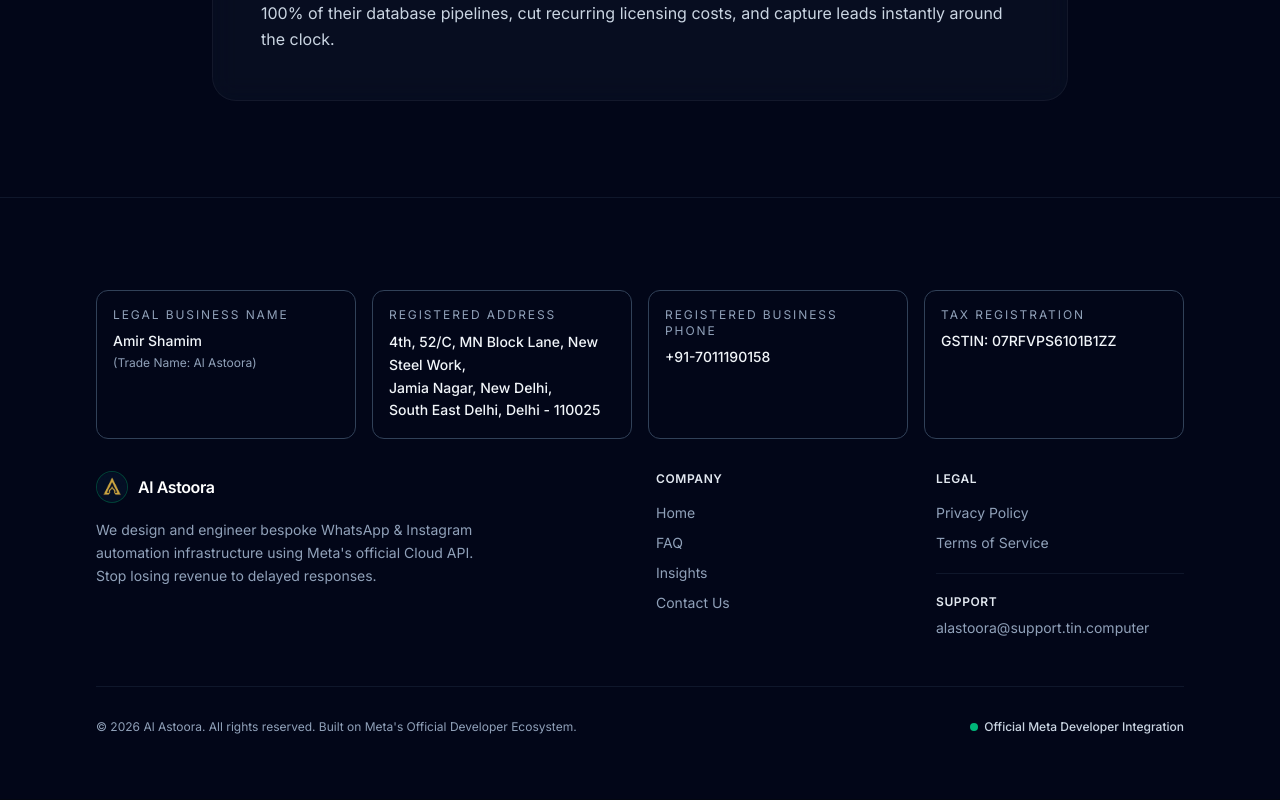
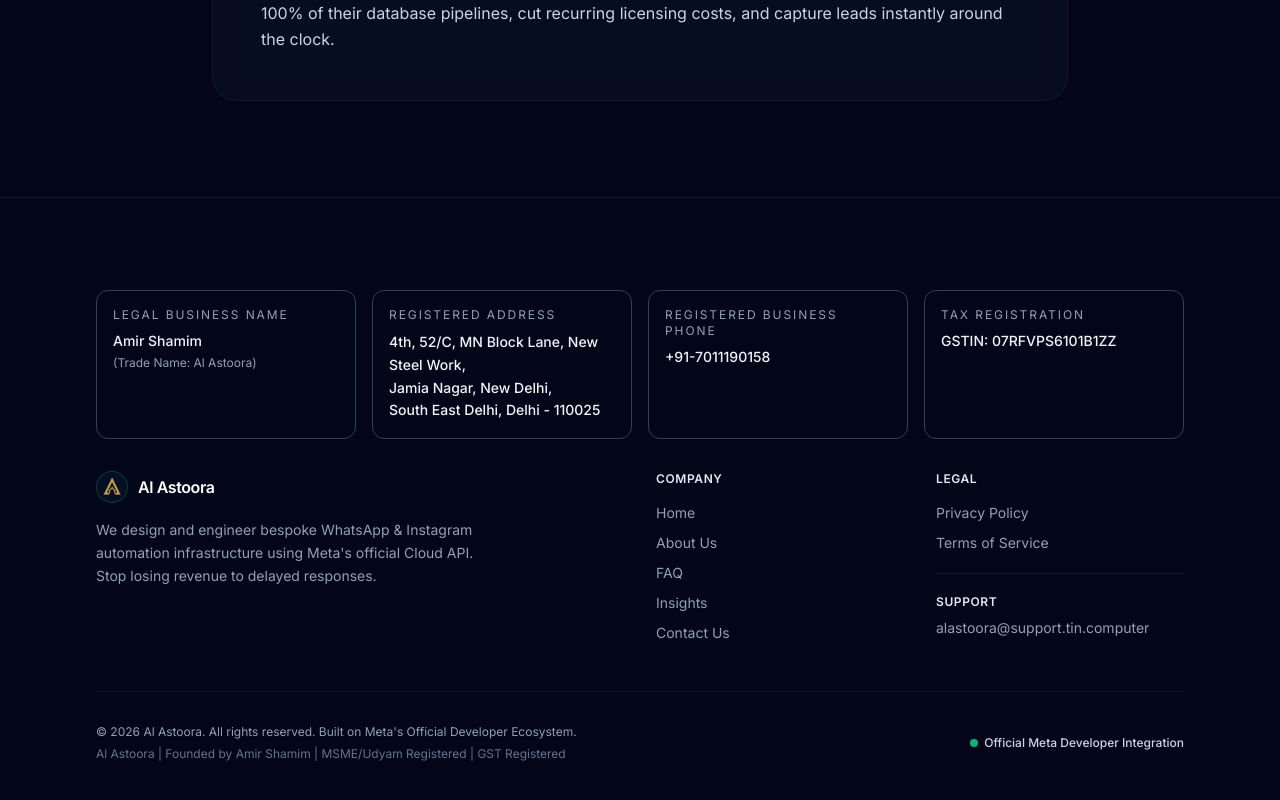
Before and after one commit to AmirShamim/webcraft-studio, a Next.js app: page /about in a window 1280 px wide. Shown: the part 1179-1979 px from the top of the page. Built offline with nearby package versions, Linux system fonts and the light colour scheme; no server answers.

Commit message:
Updated the details for legal name and trade name become consistent and this will work inshaallah

```diff
--- a/app/contact/page.tsx
+++ b/app/contact/page.tsx
@@ -1,8 +1,9 @@
 import type { Metadata } from 'next';
 import Link from 'next/link';
-import { MessageSquare, Phone, Send, ArrowLeft, Shield } from 'lucide-react';
+import { MessageSquare, Phone, Send, ArrowLeft, Shield, Mail } from 'lucide-react';
 import Header from '@/components/Header';
 import Footer from '@/components/Footer';
+import ContactForm from './ContactForm';
 
 export const metadata: Metadata = {
   alternates: {
--- a/components/Footer.tsx
+++ b/components/Footer.tsx
@@ -57,6 +57,11 @@
                 </Link>
               </li>
               <li>
+                <Link href="/about" className="hover:text-emerald-400 transition-colors">
+                  About Us
+                </Link>
+              </li>
+              <li>
                 <Link href="/faq" className="hover:text-emerald-400 transition-colors">
                   FAQ
                 </Link>
@@ -105,7 +110,13 @@
         </div>
 
         <div className="mt-12 pt-8 border-t border-slate-900 flex flex-col sm:flex-row items-center justify-between gap-4 text-xs">
-          <p>© {currentYear} Al Astoora. All rights reserved. Built on Meta&apos;s Official Developer Ecosystem.</p>
+          <div className="space-y-1.5 text-center sm:text-left">
+            <p>© {currentYear} Al Astoora. All rights reserved. Built on Meta&apos;s Official Developer Ecosystem.</p>
+            <p className="text-slate-500">
+              Al Astoora | Founded by Amir Shamim<br className="sm:hidden" />
+              <span className="hidden sm:inline"> | </span>MSME/Udyam Registered | GST Registered
+            </p>
+          </div>
           <div className="flex items-center gap-1.5">
             <span className="h-2 w-2 rounded-full bg-emerald-500 animate-pulse" />
             <span className="text-slate-300 font-medium">Official Meta Developer Integration</span>
--- a/components/Header.tsx
+++ b/components/Header.tsx
@@ -19,6 +19,7 @@
 
   const isInsightsActive = pathname?.startsWith('/insights');
   const isFaqActive = pathname === '/faq';
+  const isAboutActive = pathname === '/about';
   const isLogoActive = pathname === '/' && isAtTop;
   const showActiveSection = pathname === '/' && !isAtTop ? activeSection : '';
   // Track scroll position for header styling
@@ -159,6 +160,16 @@
             {/* Separate routes / page links */}
             <div className="flex items-center gap-1 bg-slate-900/35 px-1.5 py-1 rounded-full border border-slate-900">
               <Link
+                href="/about"
+                className={`relative px-3.5 py-1.5 text-[13px] font-medium rounded-full transition-all duration-300 cursor-pointer ${
+                  isAboutActive
+                    ? 'text-emerald-400 bg-emerald-500/10 font-semibold border border-emerald-500/20'
+                    : 'text-slate-400 hover:text-slate-200 border border-transparent'
+                }`}
+              >
+                About Us
+              </Link>
+              <Link
                 href="/faq"
                 className={`relative px-3.5 py-1.5 text-[13px] font-medium rounded-full transition-all duration-300 cursor-pointer ${
                   isFaqActive
@@ -283,7 +294,18 @@
               <div className="border-t border-slate-900/80" />
             </div>
 
-            <div className="grid grid-cols-2 gap-2">
+            <div className="grid grid-cols-3 gap-2">
+              <Link
+                href="/about"
+                onClick={() => setMobileOpen(false)}
+                className={`flex items-center justify-center rounded-xl px-2 py-3 text-[13px] font-medium transition-all cursor-pointer border ${
+                  isAboutActive
+                    ? 'bg-emerald-500/10 text-emerald-400 border-emerald-500/20 font-semibold'
+                    : 'text-slate-400 hover:text-slate-200 border-slate-900 bg-slate-900/30'
+                }`}
+              >
+                About Us
+              </Link>
               <Link
                 href="/faq"
                 onClick={() => setMobileOpen(false)}
```
